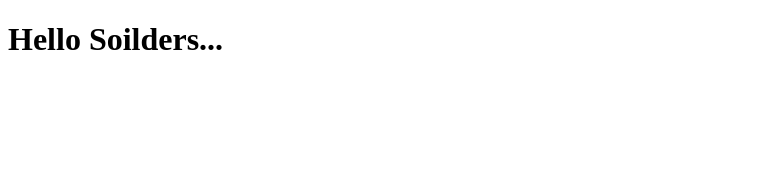
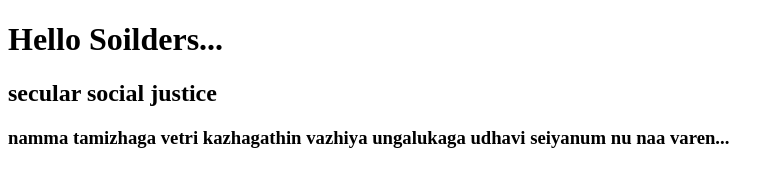
Before and after one commit to akarul06/vijay_student, a plain HTML site: page index.html in a window 1280 px wide. Shown: the whole page, without its empty margins (0-784 px from the left). Drawn offline with Linux system fonts and the light colour scheme.

Commit message:
Update index.html

```diff
--- a/index.html
+++ b/index.html
@@ -7,5 +7,7 @@
 </head>
 <body>
    <h1> Hello Soilders...</h1>
+<h2>secular social justice</h2>
+   <h3>namma tamizhaga vetri kazhagathin vazhiya ungalukaga udhavi seiyanum nu naa varen...</h3>
 </body>
 </html>
```
